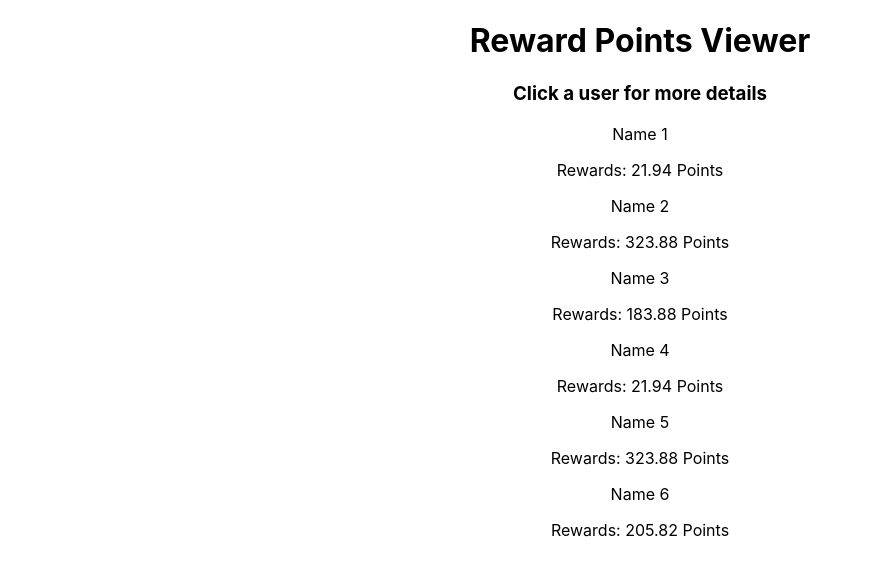
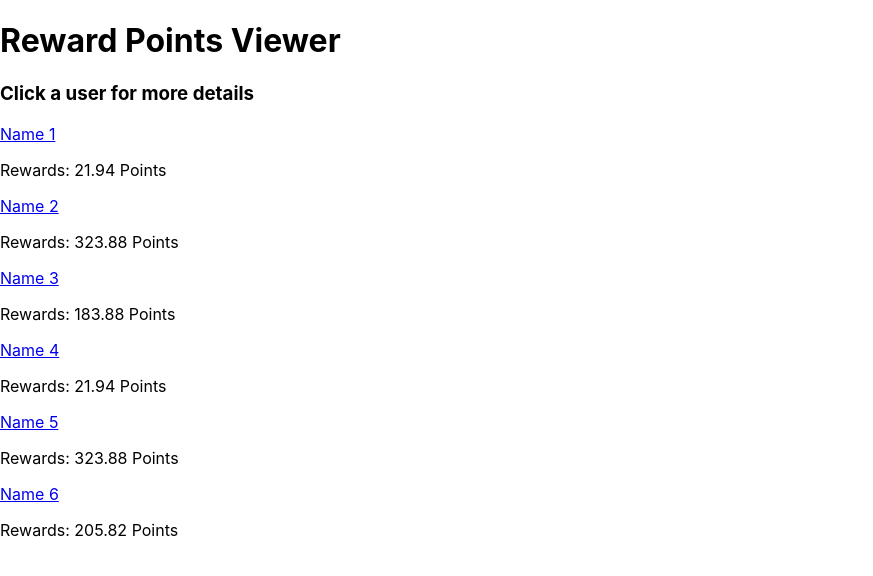
Before and after one commit to jjcalvo-nyu/points-calculator, a React (Create React App) app: page / in a window 1280 px wide. Shown: the top 576 px of the page, without its empty margins (0-873 px from the left). Built offline with nearby package versions, Linux system fonts and the light colour scheme.

Commit message:
routing by id

```diff
--- a/package.json
+++ b/package.json
@@ -8,6 +8,7 @@
     "@testing-library/user-event": "^13.5.0",
     "react": "^18.2.0",
     "react-dom": "^18.2.0",
+    "react-router-dom": "^6.4.2",
     "react-scripts": "5.0.1",
     "web-vitals": "^2.1.4"
   },
--- a/src/App.js
+++ b/src/App.js
@@ -1,10 +1,12 @@
-import './App.css';
+import { Route, Routes } from 'react-router-dom'
 import Main from './components/Main'
 
 function App() {
   return (
-    <div className="App">
-      <Main />
+    <div>
+      <Routes>
+      <Route exact path = '/' element={<Main />} />
+      </Routes>
     </div>
   );
 }
--- a/src/components/User.js
+++ b/src/components/User.js
@@ -1,9 +1,10 @@
 import React from 'react'
+import { Link } from 'react-router-dom'
 
 const User = (props) => {
     return (
         <div>
-            <p>{props.i.name}</p>
+            <Link to={`/users/${props.i.id}`}>{props.i.name} </Link>
             <p>Rewards: {props.i.points} Points</p>
         </div>
     )
--- a/src/index.js
+++ b/src/index.js
@@ -3,11 +3,14 @@ import ReactDOM from 'react-dom/client';
 import './index.css';
 import App from './App';
 import reportWebVitals from './reportWebVitals';
+import { BrowserRouter } from 'react-router-dom';
 
 const root = ReactDOM.createRoot(document.getElementById('root'));
 root.render(
   <React.StrictMode>
-    <App />
+    <BrowserRouter>
+      <App />
+    </BrowserRouter>
   </React.StrictMode>
 );
 
```
Also changed, not shown: 1 other file (tests, documents, lock files or other folders).
